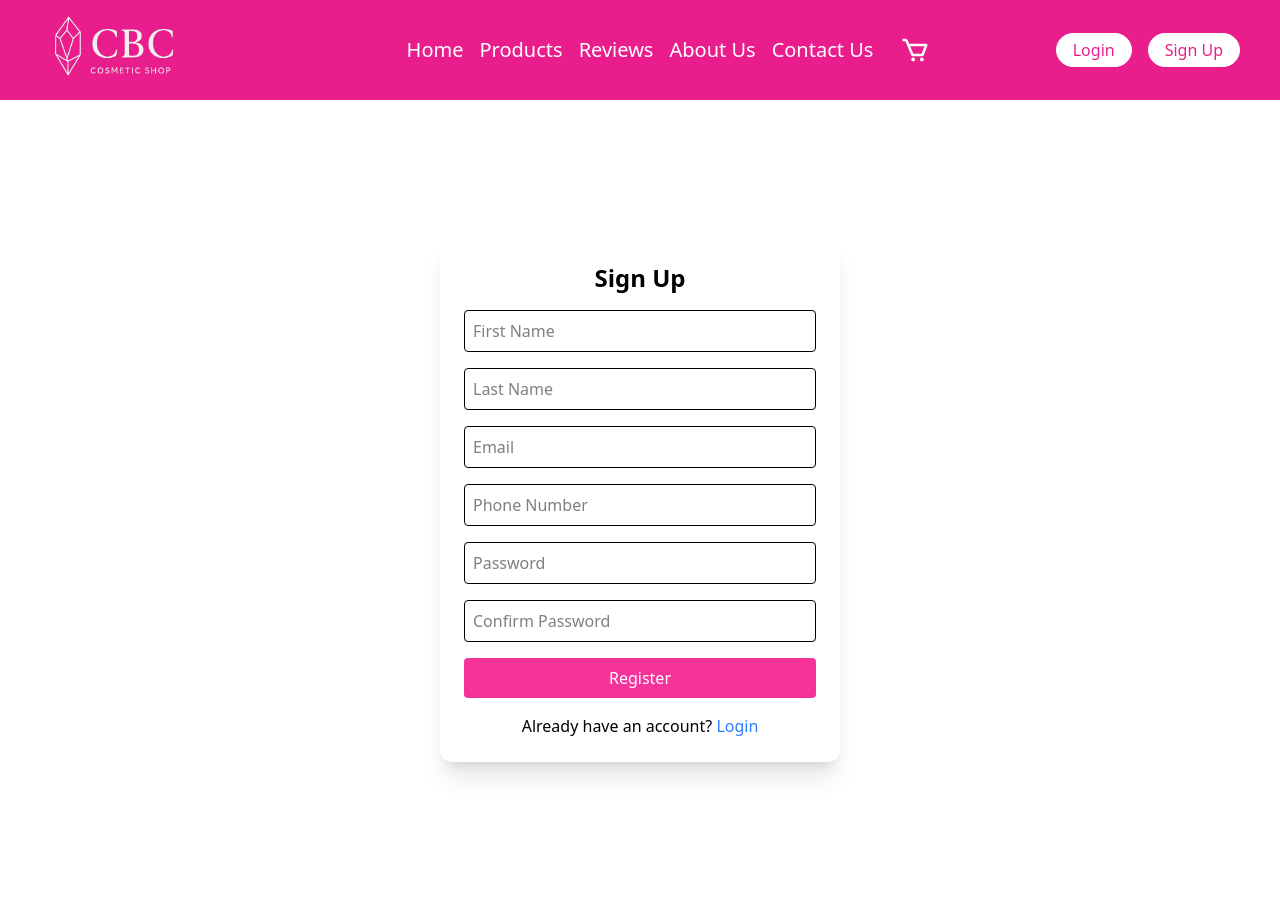
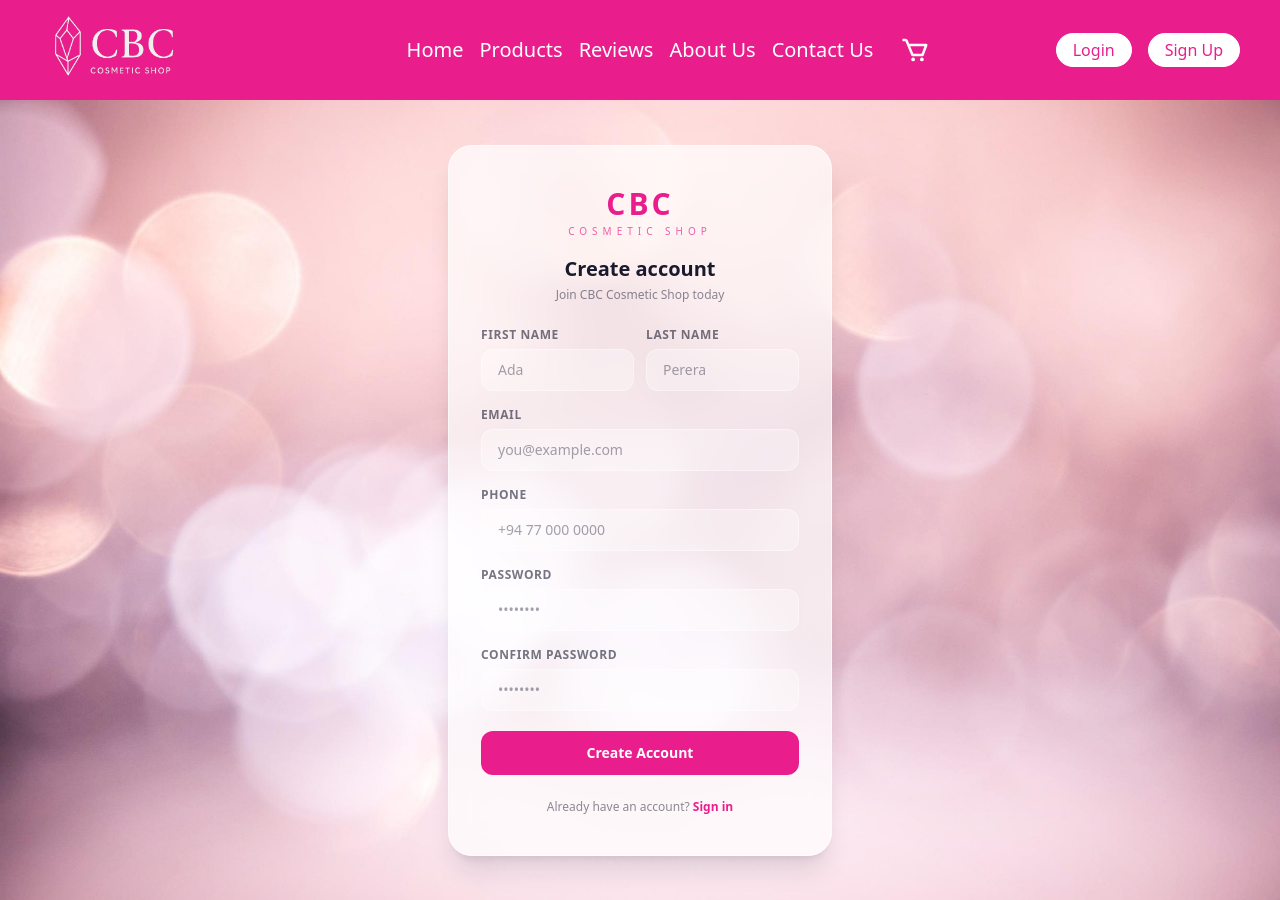
Before and after one commit to rashmiranasinghe4/cbc-frontend, a React (Vite) app: page /register in a window 1280 px wide. Built offline with nearby package versions, Linux system fonts and the light colour scheme.

Commit message:
Enhanced UI for login and registration pages

```diff
--- a/src/pages/loginPage.jsx
+++ b/src/pages/loginPage.jsx
@@ -1,102 +1,117 @@
+
 import { useState } from "react";
 import { Link, useNavigate } from "react-router-dom";
 import axios from "axios";
 import toast from "react-hot-toast";
 import { useGoogleLogin } from "@react-oauth/google";
 
+const GoogleIcon = () => (
+  <svg width="18" height="18" viewBox="0 0 18 18" fill="none">
+    <path d="M17.64 9.2c0-.637-.057-1.251-.164-1.84H9v3.481h4.844a4.14 4.14 0 01-1.796 2.716v2.259h2.908C16.658 14.013 17.64 11.705 17.64 9.2z" fill="#4285F4"/>
+    <path d="M9 18c2.43 0 4.467-.806 5.956-2.18l-2.908-2.259c-.806.54-1.837.86-3.048.86-2.344 0-4.328-1.584-5.036-3.711H.957v2.332A8.997 8.997 0 009 18z" fill="#34A853"/>
+    <path d="M3.964 10.71A5.41 5.41 0 013.682 9c0-.593.102-1.17.282-1.71V4.958H.957A8.996 8.996 0 000 9c0 1.452.348 2.827.957 4.042l3.007-2.332z" fill="#FBBC05"/>
+    <path d="M9 3.58c1.321 0 2.508.454 3.44 1.345l2.582-2.58C13.463.891 11.426 0 9 0A8.997 8.997 0 00.957 4.958L3.964 6.29C4.672 4.163 6.656 3.58 9 3.58z" fill="#EA4335"/>
+  </svg>
+);
+
 export default function LoginPage() {
-    const [email,setEmail] = useState("")
-    const [password,setPassword] = useState("")
-    const navigate = useNavigate()
-    const googleLogin = useGoogleLogin({
-        onSuccess: (response)=>{
-            axios.post(import.meta.env.VITE_BACKEND_URL+"/api/users/google-login",{
-                token : response.access_token
-            }).then(
-                (response)=>{
-                    console.log(response.data)
-                    localStorage.setItem("token",response.data.token)
-                    toast.success("Login successful")
-                    if(response.data.role == "admin"){
-                        navigate("/admin")
-                    }else if(response.data.role == "user"){
-                        navigate("/")
-                    }
-                }
-            ).catch(
-                ()=>{
-                    toast.error("google login failed")
-                }
-            )
-        }
-    })
+  const [email, setEmail] = useState("");
+  const [password, setPassword] = useState("");
+  const navigate = useNavigate();
 
-    function login(){
-        console.log(email, password)
-        axios.post(import.meta.env.VITE_BACKEND_URL+"/api/users/login",{
-            email: email,
-            password: password
-        }).then(
-            (response)=>{
-                console.log(response.data)
-                localStorage.setItem("token",response.data.token)
+  const googleLogin = useGoogleLogin({
+    onSuccess: (res) => {
+      axios.post(import.meta.env.VITE_BACKEND_URL + "/api/users/google-login", {
+        token: res.access_token,
+      }).then((r) => {
+        localStorage.setItem("token", r.data.token);
+        toast.success("Login successful");
+        navigate(r.data.role === "admin" ? "/admin" : "/");
+      }).catch(() => toast.error("Google login failed"));
+    },
+  });
 
-                // const token = localStorage.getItem("token")
-                toast.success("login successful")
-                if(response.data.role == "admin"){
+  function login() {
+    axios.post(import.meta.env.VITE_BACKEND_URL + "/api/users/login", { email, password })
+      .then((r) => {
+        localStorage.setItem("token", r.data.token);
+        toast.success("Login successful");
+        navigate(r.data.role === "admin" ? "/admin" : "/");
+      }).catch((err) => {
+        console.log(err);
+        toast.error("Login failed");
+      });
+  }
 
-                    //window.location.href = "/admin"
-                    navigate("/admin")
+  const input = "w-full border border-white/40 bg-white/30 rounded-xl px-4 py-2.5 text-sm text-secondary placeholder:text-secondary/40 outline-none focus:border-accent focus:bg-white/50 transition-colors";
 
-                }else if(response.data.role == "user"){
+  return (
+    // No overlay here — just the background image on the content area
+    <div
+      className="w-full min-h-screen flex items-center justify-center px-4"
+      style={{ backgroundImage: "url('/background.jpg')", backgroundSize: "cover", backgroundPosition: "center" }}
+    >
+      {/* Card — has its own frosted glass effect, doesn't affect anything outside */}
+      <div className="w-full max-w-sm bg-white/70 backdrop-blur-md rounded-3xl shadow-xl border border-white/60 px-8 py-10">
 
-                    //window.location.href = "/"
-                    navigate("/")
+        {/* Brand */}
+        <div className="text-center mb-7">
+          <div className="text-3xl font-black text-accent tracking-widest">CBC</div>
+          <div className="text-[10px] text-accent/70 tracking-[5px] uppercase mt-0.5">Cosmetic Shop</div>
+          <h2 className="text-xl font-bold text-secondary mt-4">Welcome back</h2>
+          <p className="text-xs text-secondary/50 mt-1">Sign in to your account</p>
+        </div>
 
-                }
-            }
-        ).catch(
-            (error)=>{
-                console.log(error)
-                toast.error("Login Failed")
-            }
-        )
-    }
+        <div className="flex flex-col gap-4">
+          <div>
+            <label className="text-xs font-semibold text-secondary/60 uppercase tracking-wider block mb-1.5">Email</label>
+            <input
+              type="email"
+              placeholder="you@example.com"
+              onChange={(e) => setEmail(e.target.value)}
+              className={input}
+            />
+          </div>
 
-	return (
-		<div className="w-full h-screen bg-[url(./loginbg.jpg)] bg-cover bg-center flex justify-center items-center">
-			<div className="w-[500px] h-[500px] backdrop-blur-sm shadow-2xl rounded-[30px] relative gap-[20px] text-white flex flex-col items-center justify-center">
-				<h1 className="absolute top-[20px] text-2xl font-bold text-center my-5">Login</h1>
-                <div className="w-[350px]  flex flex-col    ">
-                    <span className="text-lg ">Email</span>
-                    <input
-                        onChange={
-                            (e)=>{
-                                setEmail(e.target.value)
-                            }
-                        }
-                    type="text" className="w-[350px] h-[40px] border border-white rounded-xl"/>
-                </div>
-                <div className="w-[350px]  flex flex-col    ">
-                    <span className="text-lg ">Password</span>
+          <div>
+            <label className="text-xs font-semibold text-secondary/60 uppercase tracking-wider block mb-1.5">Password</label>
+            <input
+              type="password"
+              placeholder="••••••••"
+              onChange={(e) => setPassword(e.target.value)}
+              className={input}
+            />
+            <div className="text-right mt-1.5">
+              <Link to="/forget" className="text-xs text-accent hover:underline font-medium">
+                Forgot password?
+              </Link>
+            </div>
+          </div>
 
-                    <input onChange={
-                        (e)=>{
-                            setPassword(e.target.value)
-                        }
-                    } type="password" className="w-[350px] h-[40px] border border-white rounded-xl"/>
+          <button
+            onClick={login}
+            className="w-full bg-accent text-white rounded-xl py-3 text-sm font-semibold hover:opacity-90 active:scale-95 transition-all"
+          >
+            Sign in
+          </button>
 
-                </div>
-                <button onClick={login} className="w-[350px] h-[40px] bg-accent rounded-xl text-white text-lg mt-5 hover:bg-blue-600 transition-all duration-300">
-                    Login
-                </button>
-                <button onClick={googleLogin} className="w-[350px] h-[40px] bg-accent rounded-xl text-white text-lg mt-5 hover:bg-blue-600 transition-all duration-300">
-                    Google Login
-                </button>
-                <p>Don't have an account? <Link to="/register" className="accent">Sign up</Link> from here</p>
-                <p>Forget Password? <Link to="/forget" className="accent">reset password</Link> from here</p>
+          <div className="flex items-center gap-3 text-secondary/30 text-xs">
+            <span className="flex-1 h-px bg-secondary/15" /> or <span className="flex-1 h-px bg-secondary/15" />
+          </div>
 
-			</div>
-		</div>
-	);
+          <button
+            onClick={googleLogin}
+            className="w-full bg-white/80 border border-white/50 text-secondary rounded-xl py-2.5 text-sm font-medium flex items-center justify-center gap-2 hover:bg-white transition-colors"
+          >
+            <GoogleIcon /> Continue with Google
+          </button>
+        </div>
+
+        <p className="text-center text-xs text-secondary/50 mt-6">
+          Don't have an account?{" "}
+          <Link to="/register" className="text-accent font-semibold hover:underline">Sign up</Link>
+        </p>
+      </div>
+    </div>
+  );
 }
--- a/src/pages/registerPage.jsx
+++ b/src/pages/registerPage.jsx
@@ -1,18 +1,12 @@
 import { useState } from "react";
-import { useNavigate } from "react-router-dom";
+import { Link, useNavigate } from "react-router-dom";
 import axios from "axios";
 import toast from "react-hot-toast";
 
 export default function RegisterPage() {
   const navigate = useNavigate();
-
   const [form, setForm] = useState({
-    firstName: "",
-    lastName: "",
-    email: "",
-    phone: "",
-    password: "",
-    confirmPassword: ""
+    firstName: "", lastName: "", email: "", phone: "", password: "", confirmPassword: "",
   });
 
   function handleChange(e) {
@@ -20,52 +14,85 @@
   }
 
   function register() {
-    // ✅ validation
     if (form.password !== form.confirmPassword) {
       toast.error("Passwords do not match");
       return;
     }
-
     axios.post(import.meta.env.VITE_BACKEND_URL + "/api/users/register", {
       firstName: form.firstName,
       lastName: form.lastName,
       email: form.email,
       phone: form.phone,
-      password: form.password
-    })
-    .then(() => {
+      password: form.password,
+    }).then(() => {
       toast.success("Registered successfully");
-      navigate("/login"); // ✅ go login
-    })
-    .catch((err) => {
-      toast.error(err.response?.data?.message || "Register failed");
-    });
+      navigate("/login");
+    }).catch(() => toast.error("Register failed"));
   }
 
+  const input = "w-full border border-white/40 bg-white/30 rounded-xl px-4 py-2.5 text-sm text-secondary placeholder:text-secondary/40 outline-none focus:border-accent focus:bg-white/50 transition-colors";
+  const label = "text-xs font-semibold text-secondary/60 uppercase tracking-wider block mb-1.5";
+
+  const fields = [
+    { name: "email",           label: "Email",            placeholder: "you@example.com", type: "email"    },
+    { name: "phone",           label: "Phone",            placeholder: "+94 77 000 0000", type: "tel"      },
+    { name: "password",        label: "Password",         placeholder: "••••••••",        type: "password" },
+    { name: "confirmPassword", label: "Confirm Password", placeholder: "••••••••",        type: "password" },
+  ];
+
   return (
-    <div className="w-full h-screen flex justify-center items-center">
-      <div className="w-[400px] flex flex-col gap-4 shadow-xl p-6 rounded-xl">
+    <div
+      className="w-full min-h-screen flex items-center justify-center px-4 py-10"
+      style={{ backgroundImage: "url('/background.jpg')", backgroundSize: "cover", backgroundPosition: "center" }}
+    >
+      {/* Card only — no full-page overlay */}
+      <div className="w-full max-w-sm bg-white/70 backdrop-blur-md rounded-3xl shadow-xl border border-white/60 px-8 py-10">
 
-        <h1 className="text-2xl font-bold text-center">Sign Up</h1>
+        {/* Brand */}
+        <div className="text-center mb-6">
+          <div className="text-3xl font-black text-accent tracking-widest">CBC</div>
+          <div className="text-[10px] text-accent/70 tracking-[5px] uppercase mt-0.5">Cosmetic Shop</div>
+          <h2 className="text-xl font-bold text-secondary mt-4">Create account</h2>
+          <p className="text-xs text-secondary/50 mt-1">Join CBC Cosmetic Shop today</p>
+        </div>
 
-        <input name="firstName" placeholder="First Name" onChange={handleChange} className="border p-2 rounded"/>
-        <input name="lastName" placeholder="Last Name" onChange={handleChange} className="border p-2 rounded"/>
-        <input name="email" placeholder="Email" onChange={handleChange} className="border p-2 rounded"/>
-        <input name="phone" placeholder="Phone Number" onChange={handleChange} className="border p-2 rounded"/>
-        <input name="password" type="password" placeholder="Password" onChange={handleChange} className="border p-2 rounded"/>
-        <input name="confirmPassword" type="password" placeholder="Confirm Password" onChange={handleChange} className="border p-2 rounded"/>
+        <div className="flex flex-col gap-4">
+          <div className="grid grid-cols-2 gap-3">
+            <div>
+              <label className={label}>First Name</label>
+              <input name="firstName" placeholder="Ada" onChange={handleChange} className={input} />
+            </div>
+            <div>
+              <label className={label}>Last Name</label>
+              <input name="lastName" placeholder="Perera" onChange={handleChange} className={input} />
+            </div>
+          </div>
 
-        <button onClick={register} className="bg-pink-500 text-white p-2 rounded hover:bg-pink-600">
-          Register
-        </button>
+          {fields.map((f) => (
+            <div key={f.name}>
+              <label className={label}>{f.label}</label>
+              <input
+                name={f.name}
+                type={f.type}
+                placeholder={f.placeholder}
+                onChange={handleChange}
+                className={input}
+              />
+            </div>
+          ))}
 
-        <p className="text-center">
+          <button
+            onClick={register}
+            className="w-full bg-accent text-white rounded-xl py-3 text-sm font-semibold hover:opacity-90 active:scale-95 transition-all mt-1"
+          >
+            Create Account
+          </button>
+        </div>
+
+        <p className="text-center text-xs text-secondary/50 mt-6">
           Already have an account?{" "}
-          <span onClick={() => navigate("/login")} className="text-blue-500 cursor-pointer">
-            Login
-          </span>
+          <Link to="/login" className="text-accent font-semibold hover:underline">Sign in</Link>
         </p>
-
       </div>
     </div>
   );
--- a/src/pages/reviewPage.jsx
+++ b/src/pages/reviewPage.jsx
@@ -3,11 +3,11 @@
 
 const STATIC_REVIEWS = [
   { name: "Sarah K.", rating: 5, comment: "Amazing quality! My skin feels incredible.", date: "March 2025" },
-  { name: "Lena M.", rating: 5, comment: "Love this brand. Fast shipping and beautiful packaging.", date: "February 2025" },
+  { name: "Lena M.", rating: 5, comment: "Love this brand. Fast shipping and beautiful packaging.", date: "February 2026" },
   { name: "Priya D.", rating: 4, comment: "Great products, will definitely order again!", date: "January 2025" },
   { name: "Julia R.", rating: 5, comment: "The moisturizer is my holy grail. Highly recommend.", date: "April 2025" },
-  { name: "Amina B.", rating: 4, comment: "Good value for money, very happy with my purchase.", date: "March 2025" },
-  { name: "Chloe T.", rating: 5, comment: "Packaging is gorgeous and products work wonderfully.", date: "April 2025" },
+  { name: "Amina B.", rating: 4, comment: "Good value for money, very happy with my purchase.", date: "March 2026" },
+  { name: "Chali T.", rating: 5, comment: "Packaging is gorgeous and products work wonderfully.", date: "April 2025" },
 ];
 
 function StarRating({ rating }) {
```
Also changed, not shown: public/background.jpg (added).
